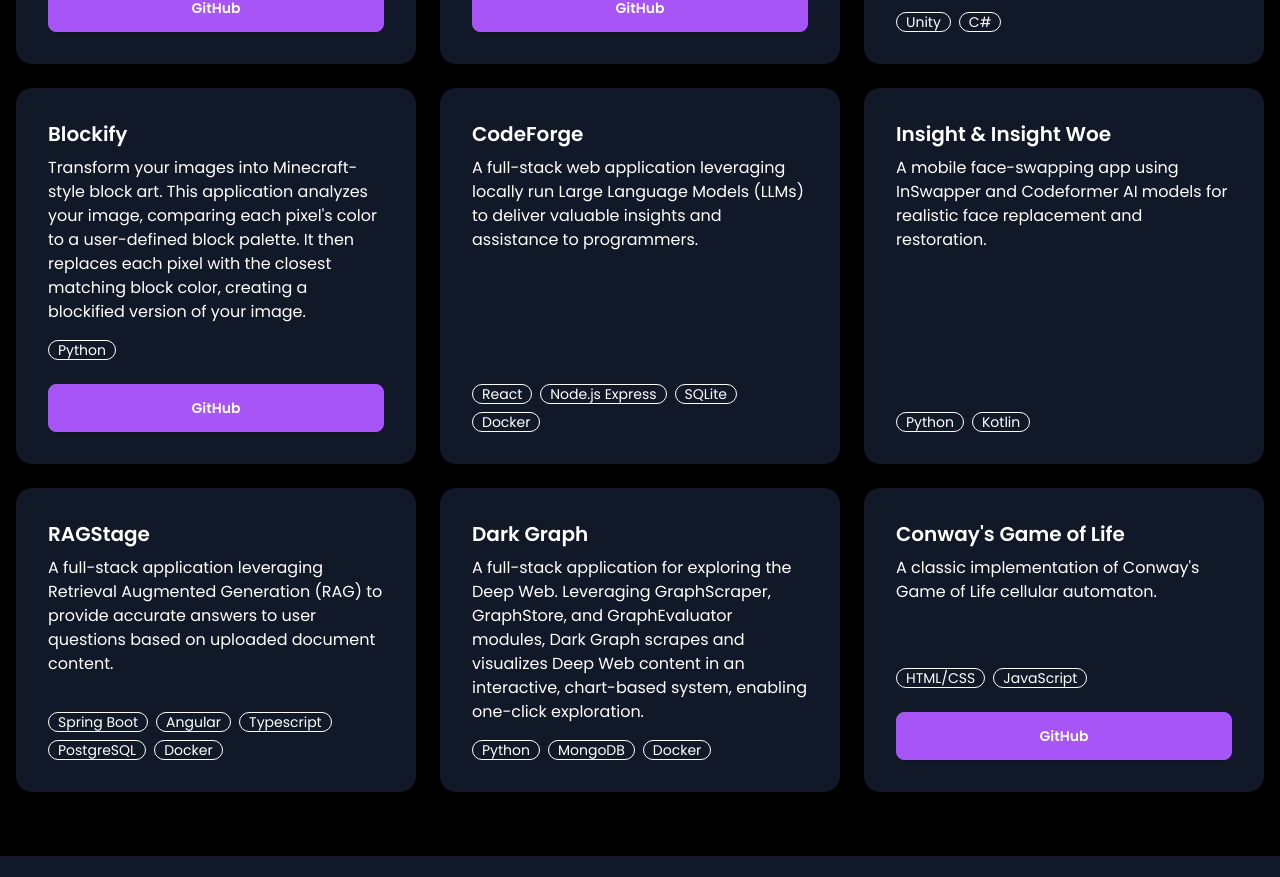
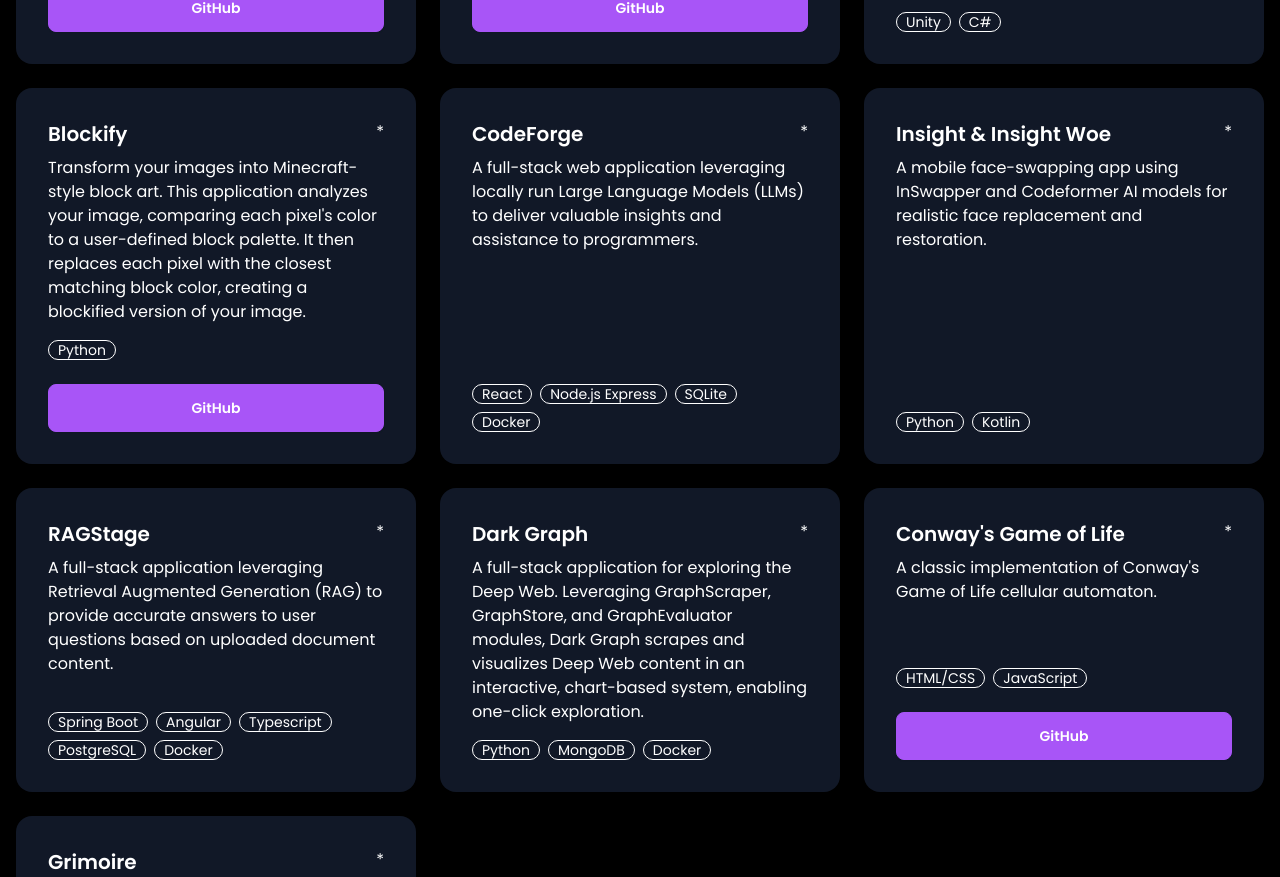
Before and after one commit to denisz-becskei/denisz-becskei.github.io, a React (Create React App) app: page / in a window 1280 px wide. Shown: the part 1920-2797 px from the top of the page. Built offline with nearby package versions, Linux system fonts and the light colour scheme; the HTML template or start-up script is replaced by a standard one.

Commit message:
Added Grimoire

```diff
--- a/package.json
+++ b/package.json
@@ -19,6 +19,7 @@
     "react-google-recaptcha": "^3.1.0",
     "react-router-dom": "^7.1.1",
     "react-scripts": "^5.0.1",
+    "react-tooltip": "^5.28.0",
     "styled-components": "^6.1.15"
   },
   "scripts": {
--- a/src/components/Projects.tsx
+++ b/src/components/Projects.tsx
@@ -1,5 +1,6 @@
 import React from "react";
-import {motion} from "framer-motion";
+import { motion } from "framer-motion";
+import { Tooltip } from "@mui/material";
 
 interface Project {
   id: number;
@@ -19,20 +20,20 @@ const projects: Project[] = [
   {
     id: 2,
     title: "AIstagram",
-        description: "A full-stack, hobby project reimagining Instagram with AI-powered content.  LLM multimodal models act as \"users,\" generating posts for human consumption.",
+    description: 'A full-stack, hobby project reimagining Instagram with AI-powered content.  LLM multimodal models act as "users," generating posts for human consumption.',
     tags: ["Python", "Spring Boot", "React"],
   },
   {
     id: 3,
     title: "Terrors of Infinity",
-        description: "Terrors of Infinity is a chilling horror game developed as a university thesis project.  Navigate an ever-shifting, procedurally generated maze while evading \"The Shifter,\" a terrifying and unpredictable entity.  Experience the dread of infinite pursuit in this unique survival horror experience.",
+    description: 'Terrors of Infinity is a chilling horror game developed as a university thesis project.  Navigate an ever-shifting, procedurally generated maze while evading "The Shifter," a terrifying and unpredictable entity.  Experience the dread of infinite pursuit in this unique survival horror experience.',
     githubLink: "https://github.com/denisz-becskei/terrors_of_infinity",
     tags: ["Unity", "C#"],
   },
   {
     id: 4,
     title: "Boids",
-        description: "A visually captivating simulation of flocking behavior. Experience the emergent patterns of simplified bird-like agents (\"Boids\") as they interact and move according to a classic flocking algorithm.  More of a dynamic art piece than a traditional game.",
+    description: 'A visually captivating simulation of flocking behavior. Experience the emergent patterns of simplified bird-like agents ("Boids") as they interact and move according to a classic flocking algorithm.  More of a dynamic art piece than a traditional game.',
     githubLink: "https://github.com/denisz-becskei/boids",
     tags: ["Unity", "C#"],
   },
@@ -46,7 +47,7 @@ const projects: Project[] = [
   {
     id: 6,
     title: "Adventures of the Blobs",
-        description: "A vibrant MMORPG where players control customizable \"Blob\" characters, each with unique classes, abilities, and spells.  Engage in epic battles against challenging raid bosses to earn valuable loot and forge your legend.",
+    description: 'A vibrant MMORPG where players control customizable "Blob" characters, each with unique classes, abilities, and spells.  Engage in epic battles against challenging raid bosses to earn valuable loot and forge your legend.',
     tags: ["Unity", "C#"],
   },
   {
@@ -87,6 +88,12 @@ const projects: Project[] = [
     githubLink: "https://github.com/denisz-becskei/conwaysgameoflife",
     tags: ["HTML/CSS", "JavaScript"],
   },
+  {
+    id: 13,
+    title: "Grimoire",
+    description: "A web application built with React and Node.js Express that streamlines employee leave management. It allows employees to request leaves, and provides HR and project managers with a centralized system to review, approve, or deny these requests, ensuring efficient tracking and notification.",
+    tags: ["React", "Node.js Express", "PostgreSQL", "Docker"],
+  },
 ];
 
 const Projects: React.FC = () => {
@@ -111,9 +118,15 @@ const Projects: React.FC = () => {
               className="card bg-base-200 shadow-md"
             >
               <div className="card-body">
+                <div className="flex w-full justify-between">
                   <h3 className="card-title text-white">{project.title}</h3>
+                  <Tooltip title="Available for ordering" placement="top" arrow>
+                    <span id={"project-" + project.id} data-tooltip-id={"project-" + project.id} data-tooltip-content="Available for ordering" className="flex cursor-crosshair">
+                      *
+                    </span>
+                  </Tooltip>
+                </div>
                 <p className="text-white">{project.description}</p>
-                                {/* Tags displayed as chips */}
                 <div className="flex flex-wrap gap-2 mt-2">
                   {project.tags.map((tag, idx) => (
                     <span key={idx} className="badge badge-outline">
@@ -122,12 +135,7 @@ const Projects: React.FC = () => {
                   ))}
                 </div>
                 {project.githubLink && (
-                                    <a
-                                        href={project.githubLink}
-                                        target="_blank"
-                                        rel="noopener noreferrer"
-                                        className="btn btn-primary mt-4"
-                                    >
+                  <a href={project.githubLink} target="_blank" rel="noopener noreferrer" className="btn btn-primary mt-4">
                     GitHub
                   </a>
                 )}
```
Also changed, not shown: 1 other file (tests, documents, lock files or other folders). Lines whose indentation alone changed are shown as unchanged.
